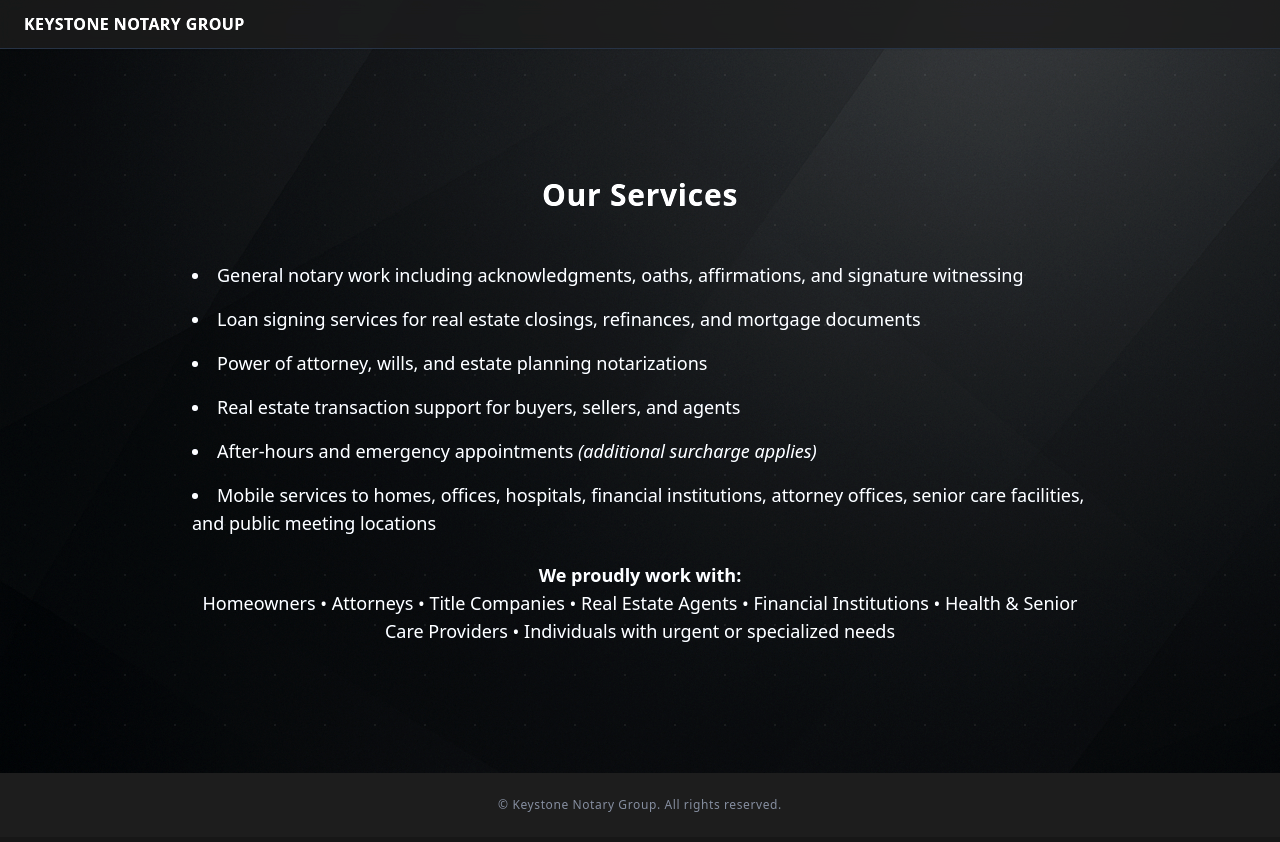
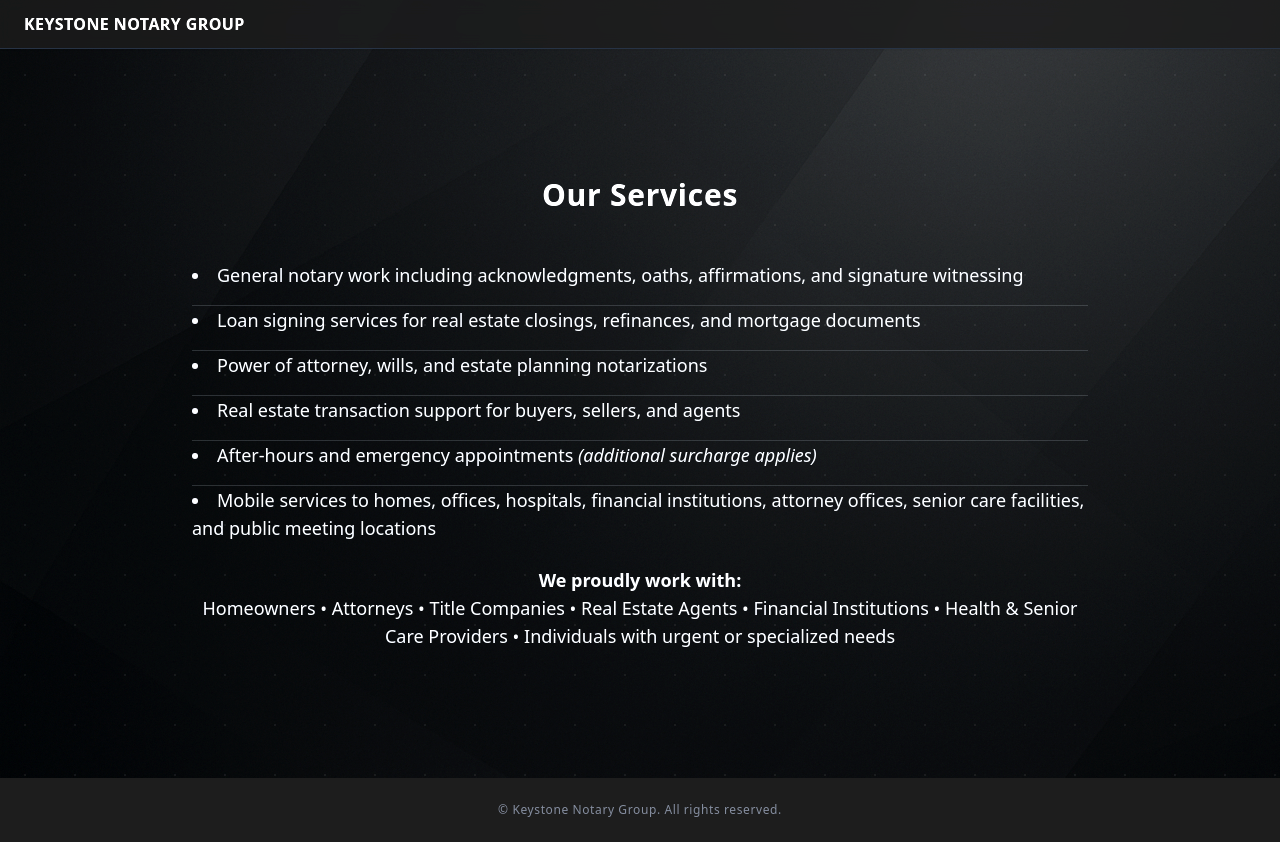
Before and after one commit to BikerViking/keystone-site, a React (Create React App) app: page /services in a window 1280 px wide. Built offline with nearby package versions, Linux system fonts and the light colour scheme.

Commit message:
Add dividers between service list items

```diff
--- a/src/components/LandingHero.jsx
+++ b/src/components/LandingHero.jsx
@@ -111,7 +111,8 @@
             Our Services
           </h2>
           <div className="space-y-8">
-            <ul className="list-disc list-inside space-y-4 text-left text-lg text-gray-300">
+            {/* Add subtle dividers between list items for improved readability */}
+            <ul className="list-disc list-inside divide-y divide-gray-400/20 space-y-4 text-left text-lg text-gray-300">
               <li>
                 General notary work including acknowledgments, oaths,
                 affirmations, and signature witnessing
--- a/src/pages/services.jsx
+++ b/src/pages/services.jsx
@@ -13,7 +13,8 @@
         </h1>
 
         <div className="space-y-8">
-          <ul className="list-disc list-inside space-y-4 text-left text-lg text-gray-300">
+          {/* Add subtle dividers between list items for improved readability */}
+          <ul className="list-disc list-inside divide-y divide-gray-400/20 space-y-4 text-left text-lg text-gray-300">
             <li>
               General notary work including acknowledgments, oaths,
               affirmations, and signature witnessing
```
